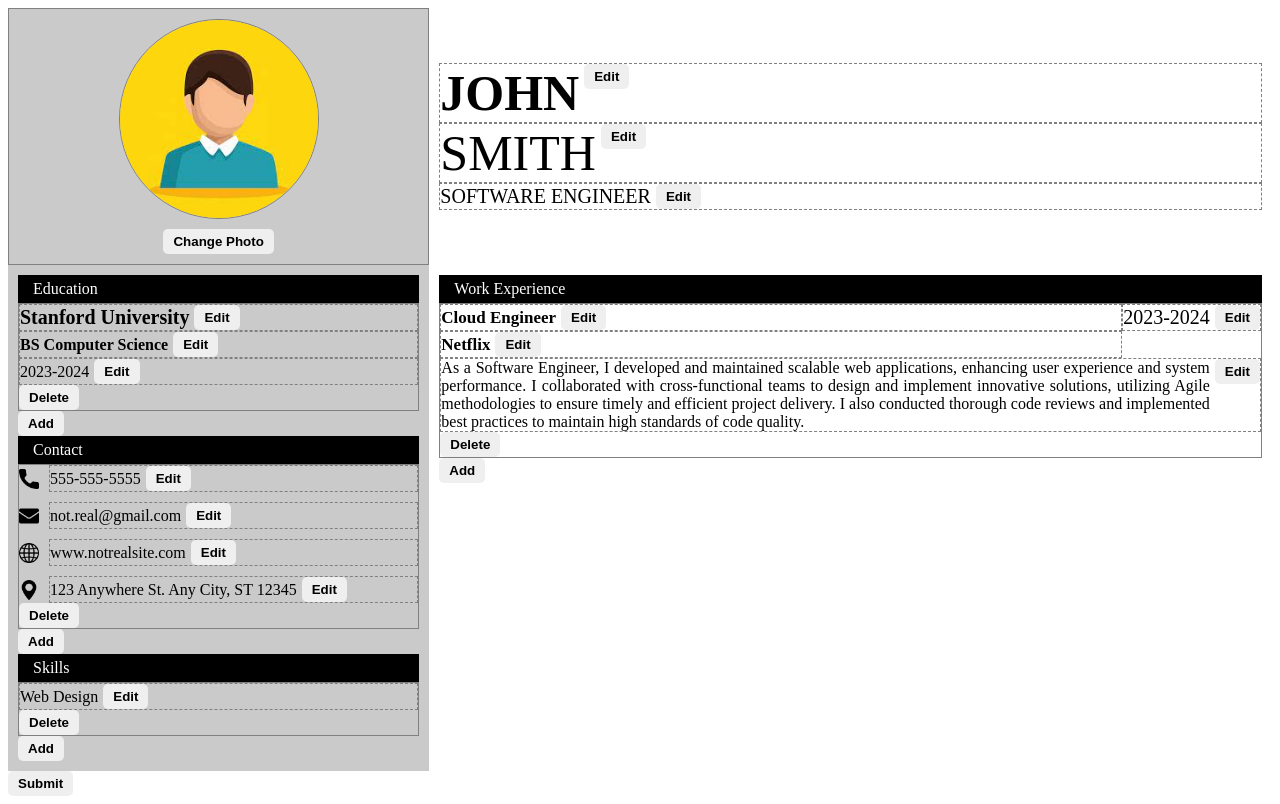
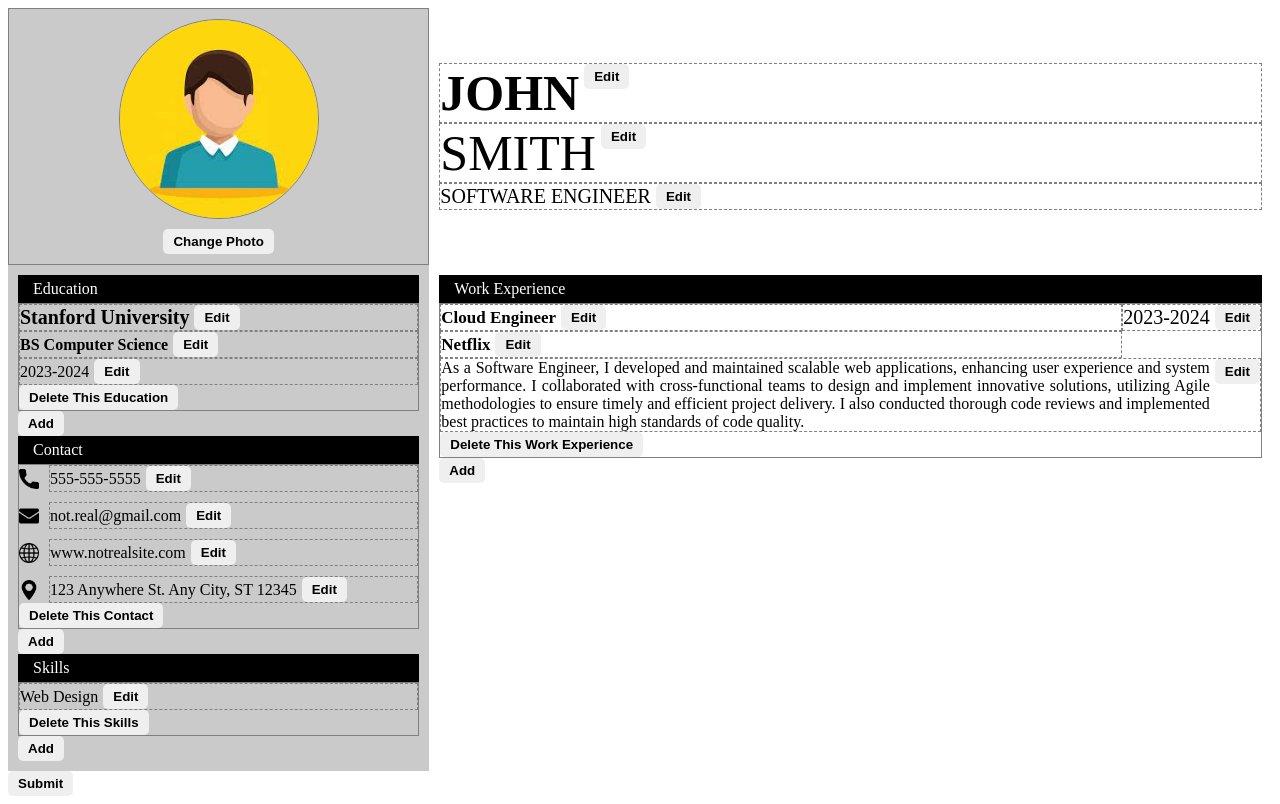
Before and after one commit to Jaizzer/swift-cv, a React (Vite) app: page / in a window 1280 px wide. Built offline with nearby package versions, Linux system fonts and the light colour scheme.

Commit message:
feat: Make delete button text content append the heading text

```diff
--- a/src/Area.jsx
+++ b/src/Area.jsx
@@ -61,7 +61,7 @@ export default function Area({ heading, children, className }) {
                                         handleDelete(areaChild.key);
                                     }}
                                 >
-                                    Delete
+                                    {"Delete This " + heading}
                                 </button>
                             }
                         </div>
```
